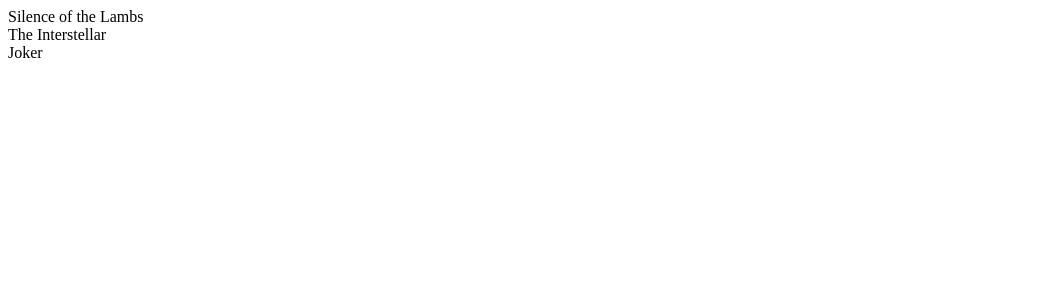
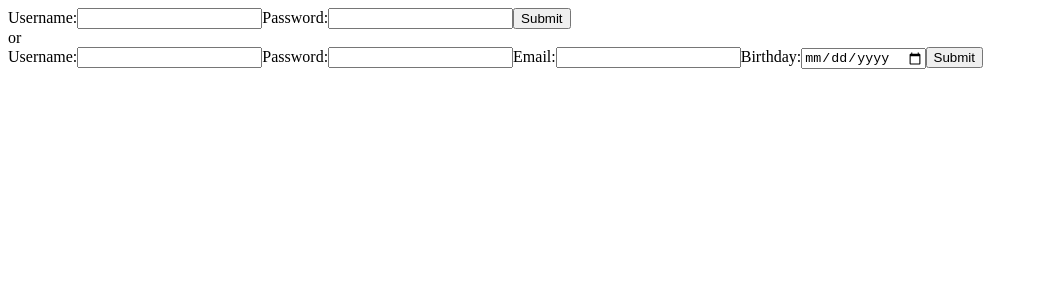
Before and after one commit to Akram-Haji-Ali/myFlix-client, a React (Vite) app: page / in a window 1280 px wide. Shown: the top 300 px of the page, without its empty margins (0-1038 px from the left). Built offline with nearby package versions, Linux system fonts and the light colour scheme.

Commit message:
Add login, logout, and signup functionality

```diff
--- /dev/null
+++ b/src/components/login-view/login-view.jsx
@@ -0,0 +1,66 @@
+import { useState } from "react";
+
+export const LoginView = ({ onLoggedIn }) => {
+  const [username, setUsername] = useState("");
+  const [password, setPassword] = useState("");
+
+  // validation of user login
+  const handleSubmit = (event) => {
+    // prevents the default behavior of the form which is to reload the entire page
+    event.preventDefault();
+
+    const data = {
+      Username: username,
+      Password: password
+    };
+
+    fetch("https://myflix-bjxg.onrender.com/login", "http://localhost:8080/login", {
+      method: "POST",
+      headers: {
+        "Content-Type": "application/json"
+      },
+      body: JSON.stringify(data)
+    })
+    .then((response) => response.json())
+    .then((data) => {
+      console.log("Login response:", data);
+      if (data.user) {
+        localStorage.setItem("user", JSON.stringify(data.user));
+        localStorage.setItem("token", data.token);
+        onLoggedIn(data.user, data.token);
+      } else {
+        alert("No such user");
+      }
+    })
+    .catch((e) => {
+      alert("Something went wrong");
+    });
+  };
+
+  // login form with submit button
+  return (
+    // handleSubmit is the callback of onSubmit, tells the login API to validate user and password
+    <form onSubmit={handleSubmit}>
+      <label>
+        Username:
+        <input
+          type="text"
+          value={username}
+          onChange={(e) => setUsername(e.target.value)}
+          required
+          minLength="5"
+        />
+      </label>
+      <label>
+        Password:
+        <input
+          type="password"
+          value={password}
+          onChange={(e) => setPassword(e.target.value)}
+          required
+        />
+      </label>
+      <button type="submit">Submit</button>
+    </form>
+  );
+};
--- a/src/components/main-view/main-view.jsx
+++ b/src/components/main-view/main-view.jsx
@@ -1,113 +1,113 @@
-// imports react into the file
-import React from "react";
+
+import { useState, useEffect } from "react";
 import { MovieCard } from "../movie-card/movie-card";
 import { MovieView } from "../movie-view/movie-view";
+import { LoginView } from "../login-view/login-view";
+import { SignupView } from "../signup-view/signup-view";
 
-// export makes the new component usable by others, the class indicates that the component is a class component and not a function while MainView is the new components name . extends React.component uses generic react component template and creates the MainView Component
-export class MainView extends React.Component {
-  constructor() {
-    // React uses this constructor method to create the component
-    super(); // it means call the constructor of the parent class i.e the class called after the extends keyword (React.Component)
-    this.state = {
-      // the MainView state is initialized
-      movies: [
-        {
-          _id: "63bb8506fd5805dcd9b84909",
-          Title: "Silence of the Lambs",
-          Description:
-            "A young FBI cadet must receive the help of an incarcerated and manipulative cannibal killer to help catch another terrible serial killer.",
-          Genre: {
-            Name: "Thriller",
-            Description:
-              "Thriller film, also known as suspense film or suspense thriller, is a broad film genre that involves excitement and suspense in the audience",
-          },
-          Director: {
-            Name: "Jonathan Demme",
-            Bio: "Robert Jonathan Demme was an American producer and screenwriter.",
-            Birth: "1944",
-            Death: "2017",
-          },
-          ImagePath:
-          "https://64.media.tumblr.com/3fcb277e8c2d9b0850072ccc63db31cf/tumblr_inline_psxggjQLTL1rharm7_500.png",
-          Featured: true,
-        },
-        {
-          _id: "63bb88d1fd5805dcd9b8490d",
-          Title: "The Interstellar",
-          Description:
-            "A team of explorers travel through a wormhole in space in an attempt to ensure humanit`s survival",
-          Genre: {
-            Name: "science fiction",
-            Description:
-              "science fiction is a genre of fiction in which the stories often tell about science and technology of the future",
-          },
-          Director: {
-            Name: "Christopher Nolan",
-            Bio: "Best known for his cerebral, often nonlinear, storytelling, acclaimed writer-director Christopher Nolan was born on July 30, 1970, in London, England. Over the course of 15 years of filmmaking, Nolan has gone from low-budget independent films to working on some of the biggest blockbusters ever made.",
-            Birth: "1970",
-          },
-          ImagePath:
-            "https://m.media-amazon.com/images/M/MV5BZDRhNjNlNDItNDAzNy00NjVmLWFiYTgtZGE5MGNjMWY2OGM5XkEyXkFqcGdeQXVyMTE0MzQwMjgz._V1_QL75_UX500_CR0,0,500,281_.jpg",
-          Featured: true ,
-        },
-        {
-          _id: "63bb89f9fd5805dcd9b8490e",
-          Title: "Joker",
-          Description:
-            "A mentally troubled stand-up comedian embarks on a downward spiral that leads to the creation of an iconic villain.",
-          Genre: {
-            Name: "Thriller",
-            Description:
-              "Films that evoke excitement and suspense in the audience. The suspense element found in most film`s plots is particularly exploited by the filmmaker in this genre. Tension is created by delaying what the audience sees as inevitable, and is built through situations that are menacing or where escape seems impossible.",
-          },
-          Director: {
-            Name: "Todd Phillips",
-            Bio: " is an American film director, producer, and screenwriter. He began his career in 1993 and directed films in the 2000s such as Road Trip, Old School, Starsky & Hutch, and School for Scoundrels.",
-            Birth: "1993",
-          },
-          ImagePath:
-            "https://m.media-amazon.com/images/M/MV5BMGQ1ZGZmNTAtM2MyYi00NmZhLTkwYmYtNTNlZDRhMzU2ZTgwXkEyXkFqcGdeQW1yb3NzZXI@._V1_QL75_UX500_CR0,0,500,281_.jpg",
-          Featured: true,
-        },
-      ],
-    };
+export const MainView = () => {
+  const storedUser = JSON.parse(localStorage.getItem("user"));
+  const storedToken = localStorage.getItem("token");
+  const [user, setUser] = useState(storedUser? storedUser : null);
+  const [token, setToken] = useState(storedToken? storedToken : null);
+  const [movies, setMovies] = useState([]);
+  const [selectedMovie, setSelectedMovie] = useState(null);
+  const [loading, setLoading] = useState(false);
+
+  // useEffect hook allows React to perform side effects in component e.g fetching data
+  useEffect(() => {
+    if (!token) {
+      return;
+    }
+    // set loading before sending API request
+    setLoading(true);
+    fetch("https://myflix-bjxg.onrender.com/login", "http://localhost:8080/login", {
+      headers: {Authorization: `Bearer ${token}`}
+    })
+      .then((response) => response.json())
+      .then((data) => {
+        // stops loading after response received
+        setLoading(false);
+        console.log('data', data);
+        const moviesFromApi = data.map((movie) => {
+          return {
+          // value names match to API database
+          id: movie._id,
+          title: movie.Title,
+          image: movie.ImagePath,
+          description: movie.Description,
+          genre: movie.Genre.Name,
+          director: movie.Director.Name,
+          release: movie.Release
+          }
+        });
+        setMovies(moviesFromApi);
+      })
+  }, [token])
+
+  // user must first either login or signup
+  if (!user) {
+    return (
+      <>
+        <LoginView onLoggedIn={(user, token) => {
+          setUser(user);
+          setToken(token);
+        }} />
+        or
+        <SignupView />
+      </>
+    )
   }
 
-  setSelectedMovie(newSelectedMovie) {
-    this.setState({
-      selectedMovie: newSelectedMovie,
-    });
+  // displays movie-view when movie is selected (clicked)
+  if (selectedMovie) {
+    return (
+      <>
+      <button onClick={() => { setUser(null); setToken(null); localStorage.clear();
+      }}
+      > Logout
+      </button>
+      <MovieView movie={selectedMovie} onBackClick={() => setSelectedMovie(null)} />
+      </>
+    );
   }
 
-  render() {
-    const { movies, selectedMovie } = this.state;
-
-    //if (selectedMovie) return <MovieView movie={selectedMovie} />;
-
-    if (movies.length === 0)
-      return <div className="main-view">The list is empty!</div>;
-
+  // displays text message if list of movies is empty
+  if (movies.length === 0) {
     return (
-      <div className="main-view">
-        {selectedMovie ? (
-          <MovieView
-            movie={selectedMovie}
-            onBackClick={(newSelectedMovie) => {
-              this.setSelectedMovie(newSelectedMovie);
-            }}
-          />
-        ) : (
-          movies.map((movie) => (
-            <MovieCard
-              key={movie._id}
-              movie={movie}
-              onMovieClick={(movie) => {
-                this.setSelectedMovie(movie);
-              }}
-            />
-          ))
-        )}
-      </div>
+      <>
+      <button onClick={() => { setUser(null); setToken(null); localStorage.clear();
+      }}
+      > Logout
+      </button>
+      <div>The list is empty!</div>
+    </>
     );
   }
+
+  // displays movie-card with logout button, if user does not select a movie
+  return (
+    // conditional rendering for loading statment
+    loading ? (
+      <p>Loading...</p>
+    ) : !movies || !movies.length ? (
+      <p>No movies found</p>
+    ) : (
+    <div>
+      <button onClick={() => { setUser(null); setToken(null); localStorage.clear();
+      }}
+    > Logout
+    </button>
+
+      {movies.map((movie) => (
+        <MovieCard
+          key={movie._id}
+          movie={movie}
+          onMovieClick={(newSelectedMovie) => {
+            setSelectedMovie(newSelectedMovie);
+          }}
+        />
+      ))}
+    </div>
+  ));
 }
--- /dev/null
+++ b/src/components/signup-view/signup-view.jsx
@@ -0,0 +1,81 @@
+import { useState } from "react";
+
+export const SignupView = () => {
+  const [username, setUsername] = useState("");
+  const [password, setPassword] = useState("");
+  const [email, setEmail] = useState("");
+  const [birthday, setBirthday] = useState("");
+
+  // validation of user signup
+  const handleSubmit = (event) => {
+
+    event.preventDefault();
+
+    const data = {
+      Username: username,
+      Password: password,
+      Email: email,
+      Birthday: birthday
+    };
+
+    fetch("https://myflix-bjxg.onrender.com/login", "http://localhost:8080/login", {
+      method: "POST",
+      body: JSON.stringify(data),
+      headers: {
+        "Content-Type": "application/json"
+      }
+    }).then((response) => {
+      if (response.ok) {
+        alert("Signup successful");
+        window.location.reload();
+
+      } else {
+        alert("Signup failed");
+      }
+    });
+  };
+
+  // signup form with submit button
+  return (
+    // handleSubmit is the callback of onSubmit, tells the login API to validate user and password
+    <form onSubmit={handleSubmit}>
+      <label>
+        Username:
+        <input
+          type="text"
+          value={username}
+          onChange={(e) => setUsername(e.target.value)}
+          required
+        />
+      </label>
+      <label>
+        Password:
+        <input
+          type="password"
+          value={password}
+          onChange={(e) => setPassword(e.target.value)}
+          required
+        />
+      </label>
+      <label>
+        Email:
+        <input
+          type="email"
+          value={email}
+          onChange={(e) => setEmail(e.target.value)}
+          required
+        />
+      </label>
+      <label>
+        Birthday:
+        <input
+          type="date"
+          value={birthday}
+          onChange={(e) => setBirthday(e.target.value)}
+          required
+        />
+      </label>
+      <button type="submit">Submit</button>
+    </form>
+  );
+};
--- a/src/index.html
+++ b/src/index.html
@@ -1,14 +1,10 @@
 <!DOCTYPE html>
-<html lang="en">
-<head>
-    <meta charset="UTF-8">
-    <meta http-equiv="X-UA-Compatible" content="IE=edge">
-    <meta name="viewport" content="width=device-width, initial-scale=1.0">
+<html>
+  <head>
     <title>myFlix</title>
-</head>
-<body>
-    <div class="app-container"></div>
-    <script src="index.jsx"></script>
-
-</body>
+  </head>
+  <body>
+    <div id="root"></div>
+    <script type="module" src="index.jsx"></script>
+  </body>
 </html>
--- a/src/index.jsx
+++ b/src/index.jsx
@@ -1,18 +1,20 @@
-import React from "react";
-import ReactDOM from "react-dom";
-import { MainView } from "./components/main-view/main-view"; // to remove the curly braces from the MainView , add default keyword to the export in main-view.jsx i.e export default Mainview
+import { createRoot } from 'react-dom/client';
+
+import { MainView } from './components/main-view/main-view';
+
 // Import statement to indicate that you need to bundle `./index.scss`
 import "./index.scss";
 
 // Main component (will eventually use all the others)
-class MyFlixApplication extends React.Component {
-  render() {
-    return <MainView />;
-  }
-}
+const MyFlixApplication = () => {
+  return (
+    <MainView></MainView>
+  )
+};
 
 // Finds the root of your app
-const container = document.getElementsByClassName("app-container")[0];
+const container = document.querySelector("#root");
+const root = createRoot(container);
 
 // Tells React to render your app in the root DOM element
-ReactDOM.render(React.createElement(MyFlixApplication), container);
+root.render(<MyFlixApplication />);
```
Also changed, not shown: 3 other files (tests, documents, lock files or other folders).
